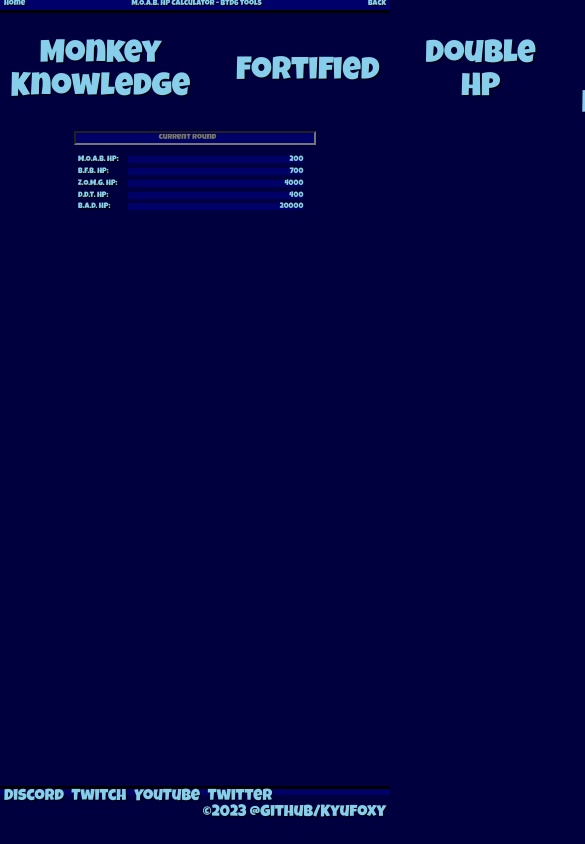
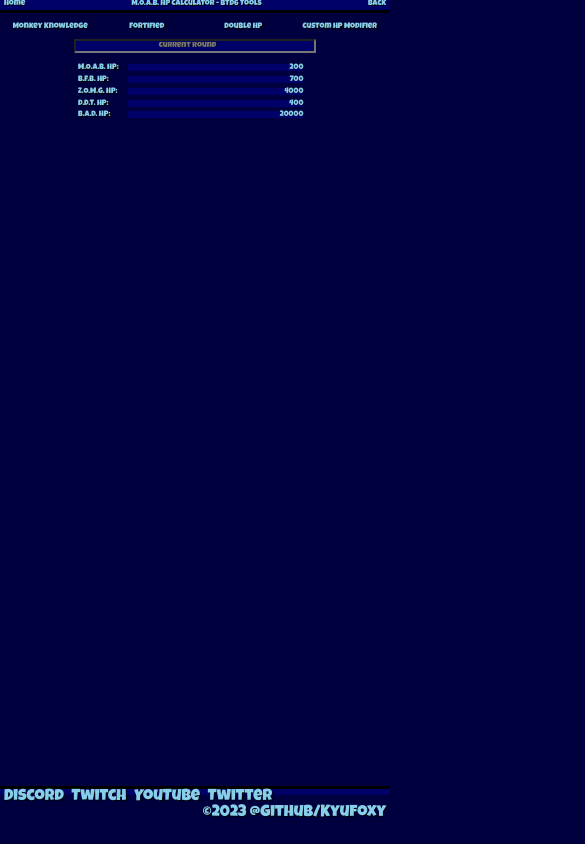
Before and after one commit to BrinaaSM/btd6tools, a plain HTML site: page html/MOABHP.html in a window 390 px wide. Shown: the top 844 px of the page, 585 px wide, since content can reach past the window. Drawn offline with Linux system fonts and the light colour scheme.

Commit message:
moab responsive

```diff
--- a/css/moabhp.css
+++ b/css/moabhp.css
@@ -61,10 +61,10 @@
 	text-align: center;
 	margin-left: 1vw;
 	margin-right: 1vw;
-	font-size: 2em;
+	font-size: 2vw;
 	grid-template-columns: repeat(4, 1fr);
 	grid-template-rows: 1fr;
-	column-gap: 1em;
+	column-gap: 1vw;
 }
 
 .checkbox-div {
@@ -75,8 +75,7 @@
 }
 
 .checkbox-label {
-	padding-left: 1vw;
-	padding-right: 1vw;
+	width: 100%;
 }
 
 .checkbox {
```
